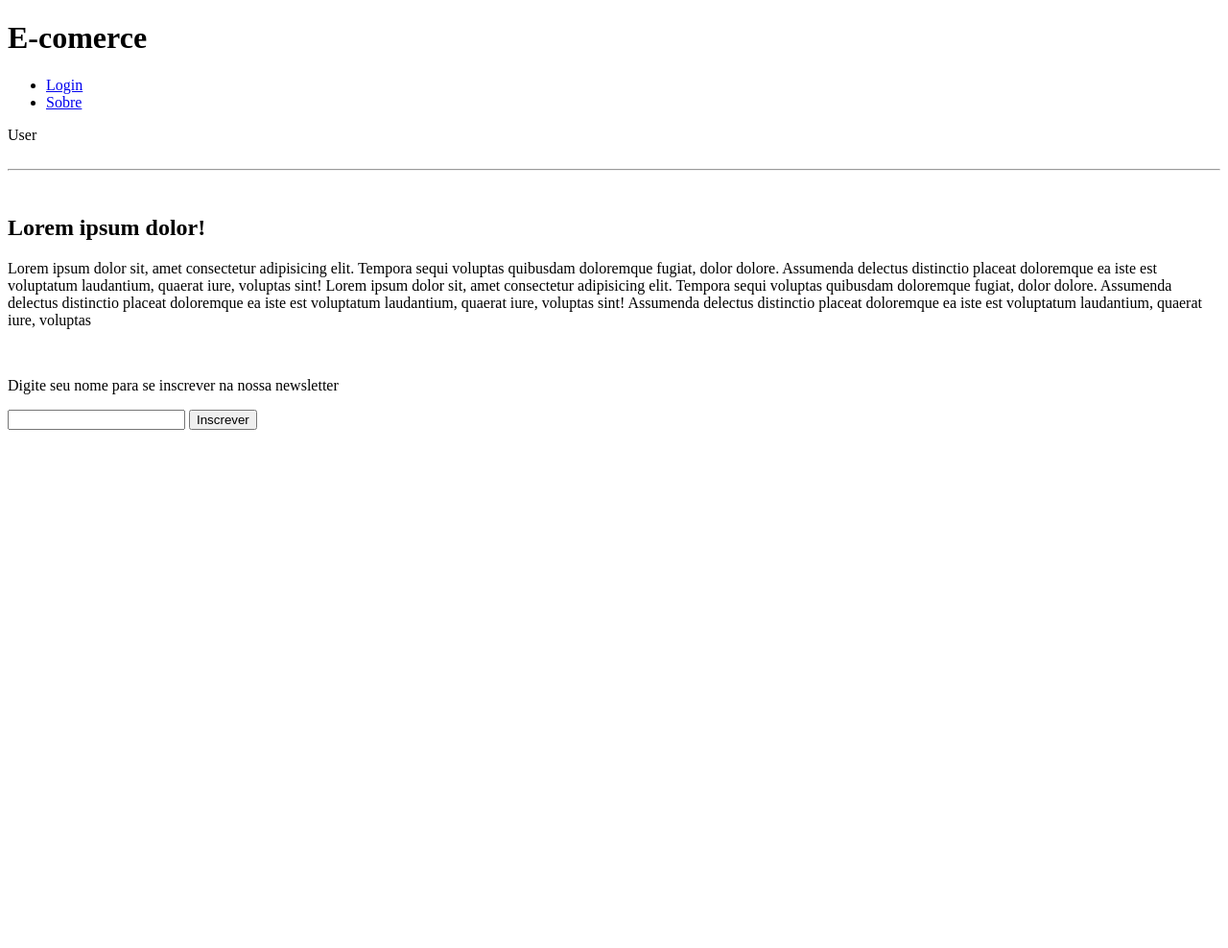
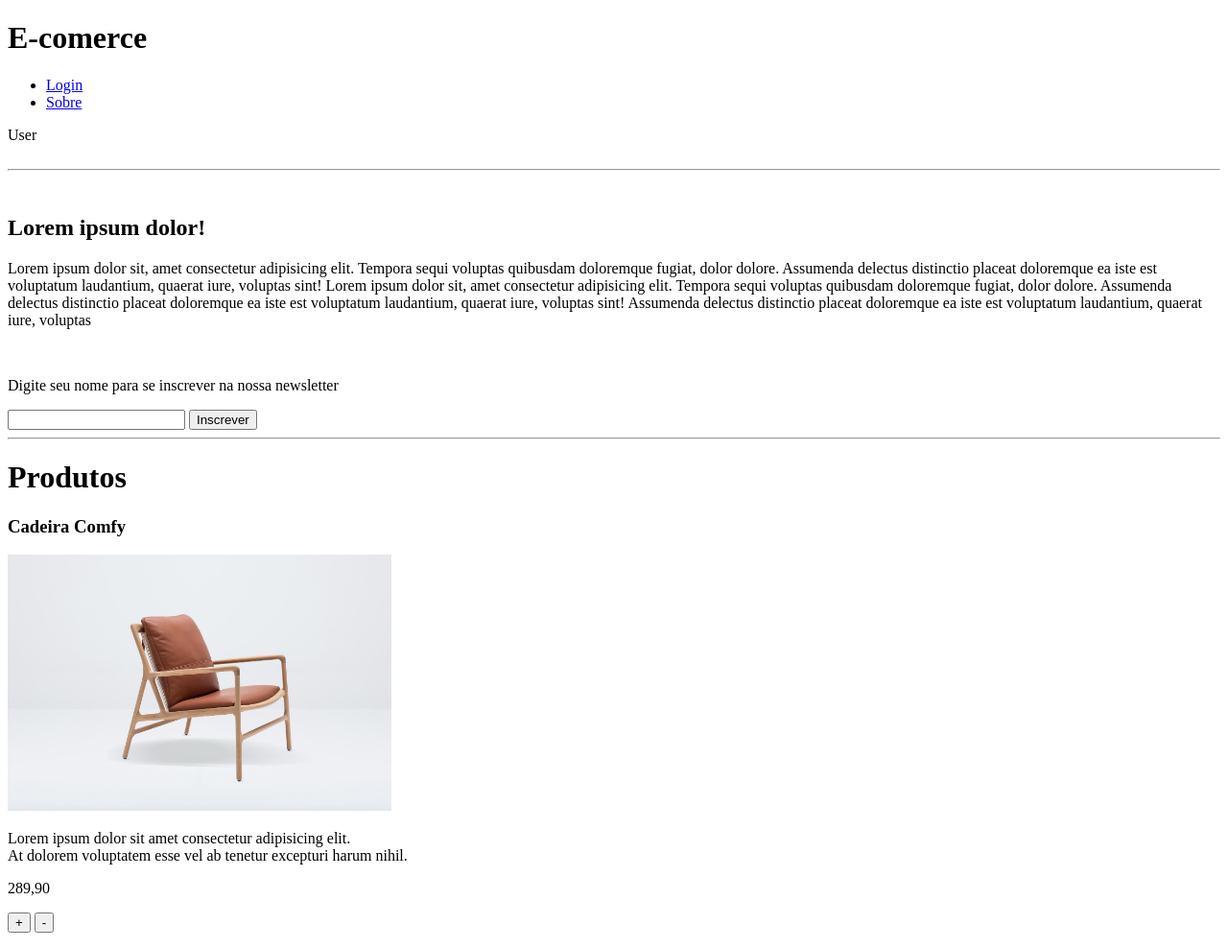
Before and after one commit to ArthurBBotelho/projeto-final-javascript, a plain HTML site: page pagina-principal/index.html in a window 1280 px wide. Shown: the whole page at 96% size. Before the commit the page ends 800 px from the top, so only its background shows below. Drawn offline with Linux system fonts and the light colour scheme.

Commit message:
função acrescentar numero no produto

```diff
--- a/pagina-principal/index.html
+++ b/pagina-principal/index.html
@@ -40,9 +40,22 @@
         <input type="text" id="nome">
         <button id="newsLetter" onclick="inscrever()">Inscrever</button>
     </section>
-
+    <hr>
     <main>
-
+        <div>
+            <h1>Produtos</h1>
+            <div>
+                <h3>Cadeira Comfy</h3>
+                <img src="/imagem/produtos/st-web-thumbnail-dedo-easy-chair-01 (1).jpg" width="400px">
+                <p>Lorem ipsum dolor sit amet consectetur adipisicing elit.<br> At dolorem voluptatem esse vel ab
+                    tenetur
+                    excepturi harum nihil.</p>
+                <p id="valor">289,90</p>
+                <button id="increment-btn" onclick="increment()"> + </button>
+                <button id="decrement-btn" onclick="decrement()"> - </button>
+                <p id="count-el"></p>
+            </div>
+        </div>
     </main>
 
     <footer>
--- a/pagina-principal/script.js
+++ b/pagina-principal/script.js
@@ -1,6 +1,25 @@
 let nome = document.getElementById("nome")
 
-function inscrever () {
+function inscrever() {
     console.log(nome.value)
     alert("Parabéns, " + nome.value + ", sua inscrição foi efetuada com sucesso!")
 }
+
+// --------------------------------------------------------------------------------------------------------
+
+let countEl = document.getElementById("count-el")
+
+let count = 0
+
+let valor = document.getElementById("valor")
+
+function increment() {
+    count += 1
+    countEl.innerText = count + " = "
+}
+
+function decrement() {
+    count -= 1
+    countEl.innerText = count + " = "
+    valor == valor - valor
+}
```
Also changed, not shown: imagem/produtos/st-web-thumbnail-dedo-easy-chair-01 (1).jpg (added).
